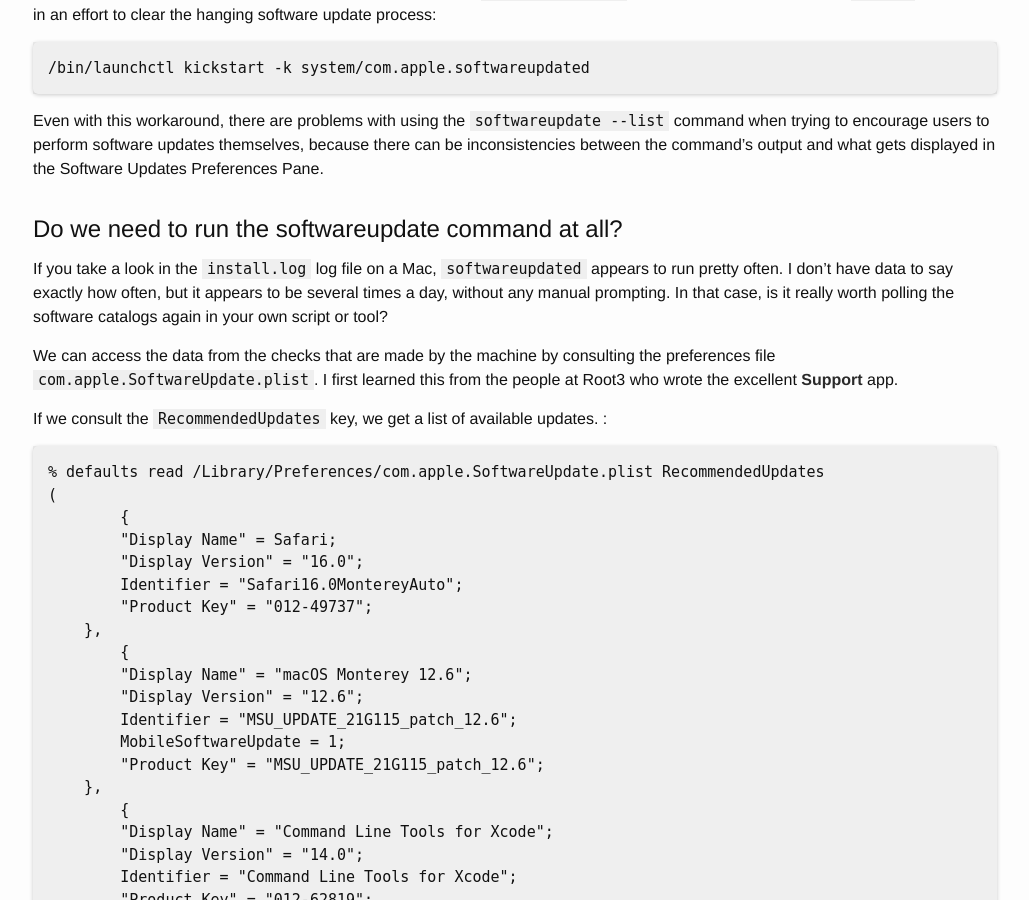
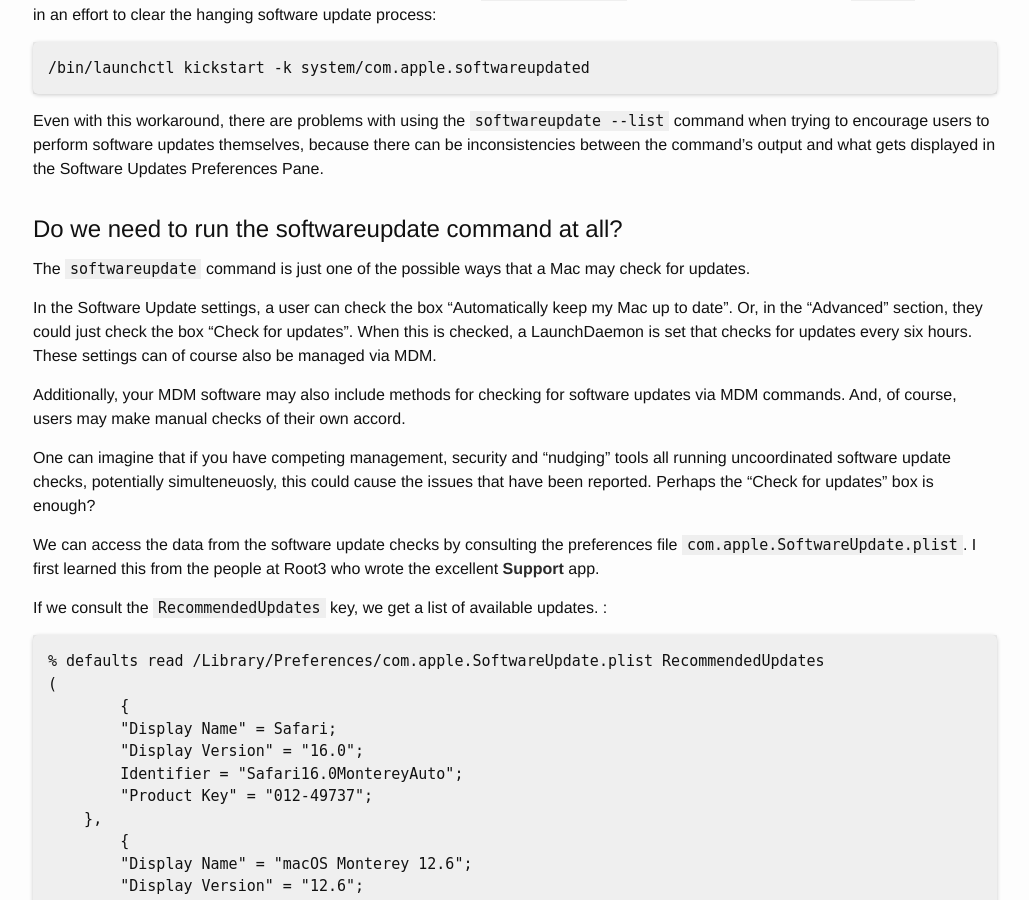
Before and after one commit to grahampugh/grahampugh.github.io, a Jekyll site: the page built from _posts/2022-09-29-software-update-check.md, in a window 1280 px wide and 900 px high, scrolled down 467 px. Shown: the whole window, without its empty margins (125-1154 px from the left). Built offline with Jekyll 4.4.1, drawn with Linux system fonts in a browser that asks for light colours; comment, search, counter and statistics services are not loaded; some of the changed text lies outside the part shown.

Commit message:
amendment

```diff
--- a/_posts/2022-09-29-software-update-check.md
+++ b/_posts/2022-09-29-software-update-check.md
@@ -18,9 +18,15 @@
 
 ## Do we need to run the softwareupdate command at all?
 
-If you take a look in the `install.log` log file on a Mac, `softwareupdated` appears to run pretty often. I don't have data to say exactly how often, but it appears to be several times a day, without any manual prompting. In that case, is it really worth polling the software catalogs again in your own script or tool?
+The `softwareupdate` command is just one of the possible ways that a Mac may check for updates.
 
-We can access the data from the checks that are made by the machine by consulting the preferences file `com.apple.SoftwareUpdate.plist`. I first learned this from the people at Root3 who wrote the excellent [Support][1] app.
+In the Software Update settings, a user can check the box "Automatically keep my Mac up to date". Or, in the "Advanced" section, they could just check the box "Check for updates". When this is checked, a LaunchDaemon is set that checks for updates every six hours. These settings can of course also be managed via MDM.
+
+Additionally, your MDM software may also include methods for checking for software updates via MDM commands. And, of course, users may make manual checks of their own accord.
+
+One can imagine that if you have competing management, security and "nudging" tools all running uncoordinated software update checks, potentially simulteneuosly, this could cause the issues that have been reported. Perhaps the "Check for updates" box is enough?
+
+We can access the data from the software update checks by consulting the preferences file `com.apple.SoftwareUpdate.plist`. I first learned this from the people at Root3 who wrote the excellent [Support][1] app.
 
 If we consult the `RecommendedUpdates` key, we get a list of available updates. :
 
@@ -71,8 +77,9 @@
 
 ## Conclusion
 
-While there may be reasons to run `softwareupdate --list` in scripts, consider whether it is necessary for your tool. Consulting the existing record on the computer may give you the result you need, is less work for your tool, and a reduction in the frequency of polling Apple's software catalog servers could improve the performance of that service.
+Consider whether it is necessary to run `softwareupdate --list` in your tool, especially if you have MDM software, and can push a configuration profile to enable automatic software update checks. Consulting the existing record on the computer is likely to give you the result you need, is less work for your tool, and a reduction in the frequency of polling Apple's software catalog servers could improve the performance of that service. If you are developing a tool that you intend to share, perhaps it is worth giving the tool's users the option of whether the `softwareupdate --list` command is used, or just consulting the plist instead?
 
+> **Amendments:** This post was updated 2022-10-10 with the information about the six hourly check that is made when the "Check for updates" box is checked.
 
 [1]: https://github.com/root3nl/supportapp
 
```
